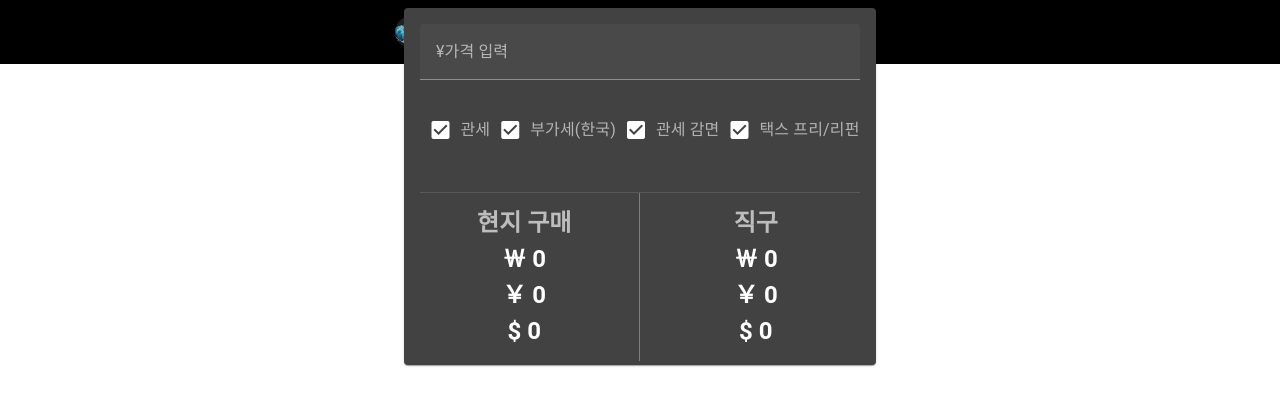
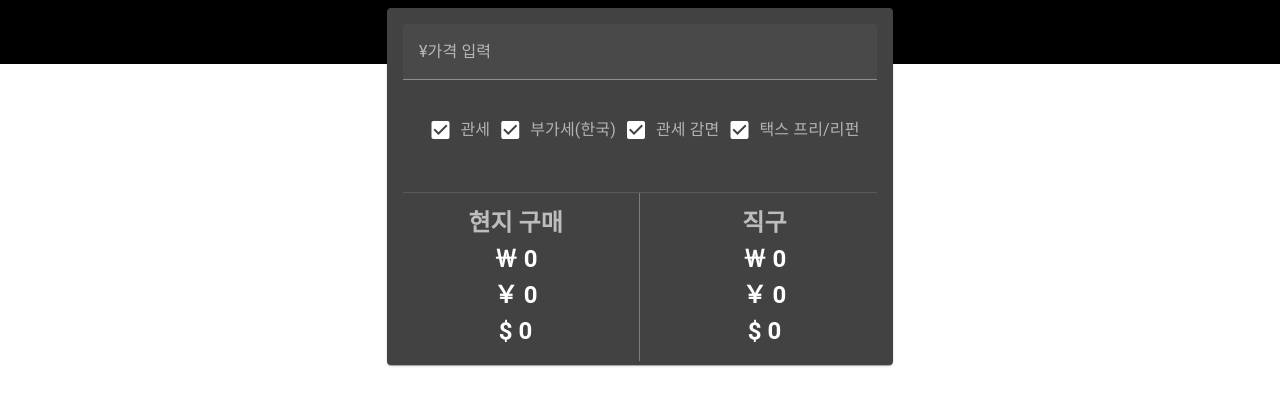
Before and after one commit to minhee231/guitar-reflect-front, a Vue app: page /digimart in a window 1280 px wide. Shown: the top 406 px of the page. Built offline with nearby package versions, Linux system fonts and the light colour scheme; no server answers.

Commit message:
:gem:style: 기타 계산기 컴포넌트 최소 가로 길이 수정

```diff
--- a/src/components/GuitarCalc.vue
+++ b/src/components/GuitarCalc.vue
@@ -166,7 +166,7 @@ export default {
 <style scoped>
 
 .portfolio-card {
-    min-width: 35%;
+    min-width: 40%;
     text-align: center;
     max-width: 45%;
 }
```
